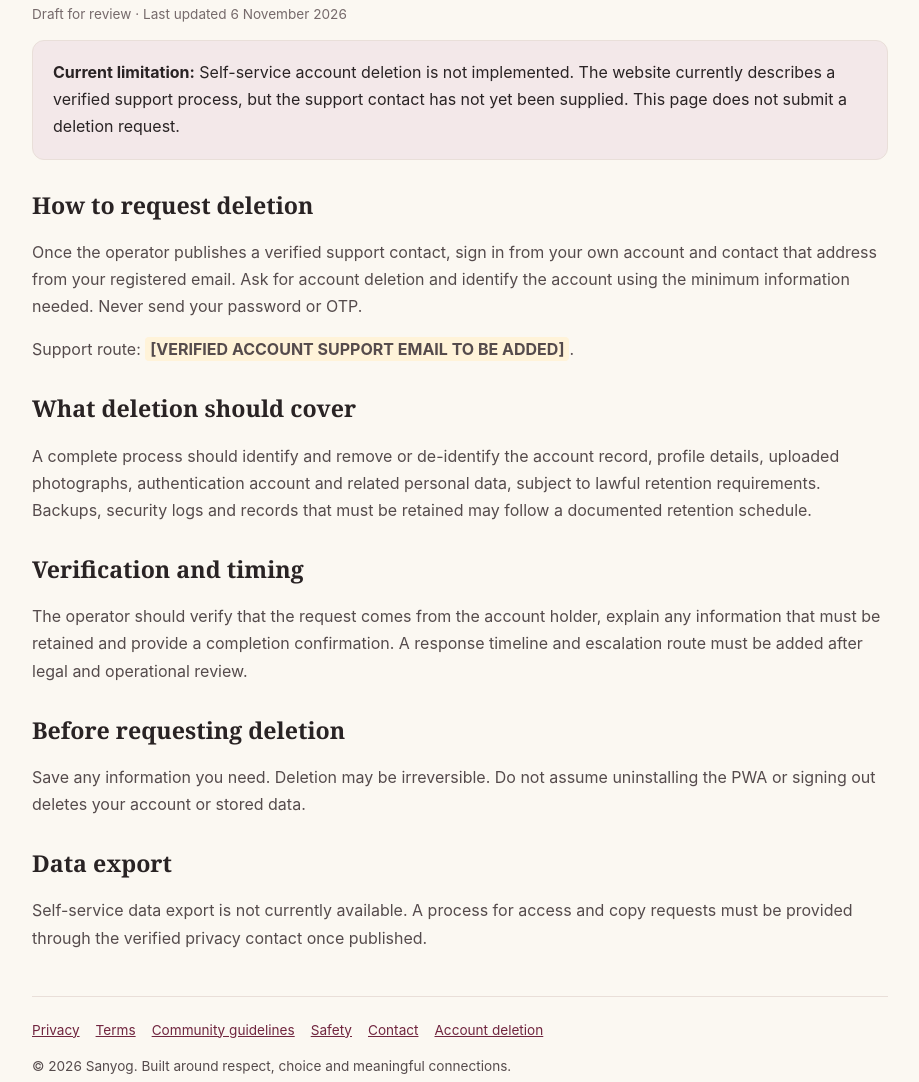
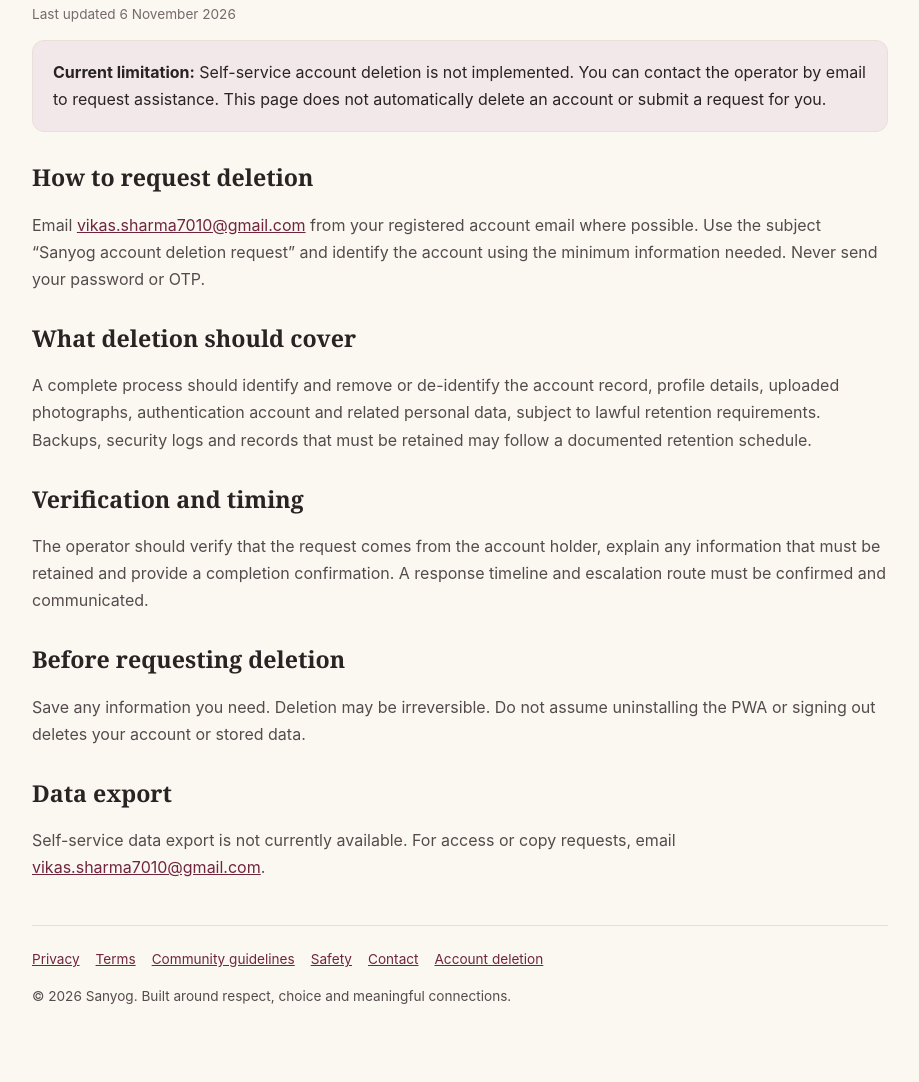
Before and after one commit to nayeerhashmi/sanyog-matrimonial, a plain HTML site: page account-deletion.html in a window 1280 px wide. Shown: the part 244-1326 px from the top of the page, without its empty margins (180-1099 px from the left). Drawn offline with Linux system fonts and the light colour scheme.

Commit message:
Add verified operator and contact details to account-deletion.html

```diff
--- a/account-deletion.html
+++ b/account-deletion.html
@@ -1,9 +1,8 @@
 <!doctype html>
-<html lang="en"><head><meta charset="utf-8"><meta name="viewport" content="width=device-width,initial-scale=1"><meta name="theme-color" content="#70253f"><meta name="robots" content="index,follow"><title>Account and data deletion | Sanyog</title><link rel="stylesheet" href="legal.css"></head><body><header class="top"><a class="brand" href="index.html">sanyog<small>J&K · LADAKH · HIMACHAL</small></a><a href="index.html">Back to home</a></header><main class="wrap"><span class="eyebrow">Your account should remain under your control</span><h1>Account and data deletion</h1><p class="meta">Draft for review · Last updated 6 November 2026</p>
-<div class="notice"><strong>Current limitation:</strong> Self-service account deletion is not implemented. The website currently describes a verified support process, but the support contact has not yet been supplied. This page does not submit a deletion request.</div>
-<h2>How to request deletion</h2><p>Once the operator publishes a verified support contact, sign in from your own account and contact that address from your registered email. Ask for account deletion and identify the account using the minimum information needed. Never send your password or OTP.</p>
-<p>Support route: <span class="placeholder">[VERIFIED ACCOUNT SUPPORT EMAIL TO BE ADDED]</span>.</p>
+<html lang="en"><head><meta charset="utf-8"><meta name="viewport" content="width=device-width,initial-scale=1"><meta name="theme-color" content="#70253f"><meta name="robots" content="index,follow"><title>Account and data deletion | Sanyog</title><link rel="stylesheet" href="legal.css"></head><body><header class="top"><a class="brand" href="index.html">sanyog<small>J&K · LADAKH · HIMACHAL</small></a><a href="index.html">Back to home</a></header><main class="wrap"><span class="eyebrow">Your account should remain under your control</span><h1>Account and data deletion</h1><p class="meta">Last updated 6 November 2026</p>
+<div class="notice"><strong>Current limitation:</strong> Self-service account deletion is not implemented. You can contact the operator by email to request assistance. This page does not automatically delete an account or submit a request for you.</div>
+<h2>How to request deletion</h2><p>Email <a href="mailto:vikas.sharma7010@gmail.com">vikas.sharma7010@gmail.com</a> from your registered account email where possible. Use the subject “Sanyog account deletion request” and identify the account using the minimum information needed. Never send your password or OTP.</p>
 <h2>What deletion should cover</h2><p>A complete process should identify and remove or de-identify the account record, profile details, uploaded photographs, authentication account and related personal data, subject to lawful retention requirements. Backups, security logs and records that must be retained may follow a documented retention schedule.</p>
-<h2>Verification and timing</h2><p>The operator should verify that the request comes from the account holder, explain any information that must be retained and provide a completion confirmation. A response timeline and escalation route must be added after legal and operational review.</p>
+<h2>Verification and timing</h2><p>The operator should verify that the request comes from the account holder, explain any information that must be retained and provide a completion confirmation. A response timeline and escalation route must be confirmed and communicated.</p>
 <h2>Before requesting deletion</h2><p>Save any information you need. Deletion may be irreversible. Do not assume uninstalling the PWA or signing out deletes your account or stored data.</p>
-<h2>Data export</h2><p>Self-service data export is not currently available. A process for access and copy requests must be provided through the verified privacy contact once published.</p><footer class="foot"><a href="privacy-policy.html">Privacy</a><a href="terms.html">Terms</a><a href="community-guidelines.html">Community guidelines</a><a href="safety.html">Safety</a><a href="contact.html">Contact</a><a href="account-deletion.html">Account deletion</a><p>© 2026 Sanyog. Built around respect, choice and meaningful connections.</p></footer></main></body></html>
+<h2>Data export</h2><p>Self-service data export is not currently available. For access or copy requests, email <a href="mailto:vikas.sharma7010@gmail.com">vikas.sharma7010@gmail.com</a>.</p><footer class="foot"><a href="privacy-policy.html">Privacy</a><a href="terms.html">Terms</a><a href="community-guidelines.html">Community guidelines</a><a href="safety.html">Safety</a><a href="contact.html">Contact</a><a href="account-deletion.html">Account deletion</a><p>© 2026 Sanyog. Built around respect, choice and meaningful connections.</p></footer></main></body></html>
```
